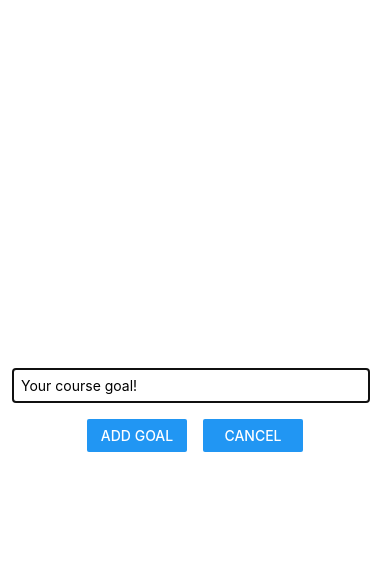
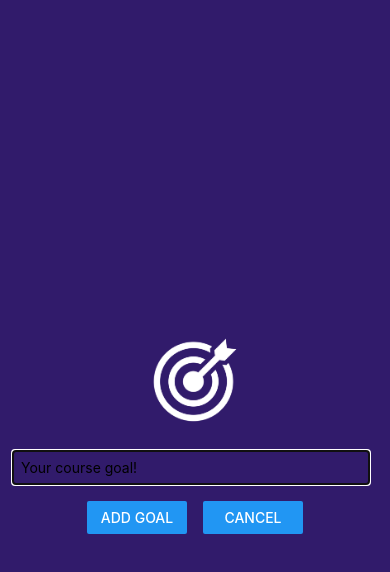
Before and after one commit to AlexisCast/goals-reactn, a React Native app: screen / in a window 390 px wide. Both pictures are taken after a click on the button "ADD NEW GOAL". Shown: the top 572 px of the page. Built offline with nearby package versions, Linux system fonts and the light colour scheme.

Commit message:
add image and styling

```diff
--- a/components/GoalInput.js
+++ b/components/GoalInput.js
@@ -1,5 +1,12 @@
 import { useState } from "react";
-import { Button, StyleSheet, TextInput, View, Modal } from "react-native";
+import {
+	Button,
+	StyleSheet,
+	TextInput,
+	View,
+	Modal,
+	Image,
+} from "react-native";
 
 const GoalInput = ({ addGoal, visible, onCancel }) => {
 	const [enteredGoalText, setEnterGoalText] = useState("");
@@ -16,6 +23,10 @@ const GoalInput = ({ addGoal, visible, onCancel }) => {
 	return (
 		<Modal visible={visible} animationType="slide">
 			<View style={styles.inputContainer}>
+				<Image
+					style={styles.image}
+					source={require("../assets/images/goal.png")}
+				/>
 				<TextInput
 					style={styles.textInput}
 					placeholder="Your course goal!"
@@ -42,10 +53,8 @@ const styles = StyleSheet.create({
 		flex: 1,
 		justifyContent: "center",
 		alignItems: "center",
-		marginBottom: 24,
-		borderBottomWidth: 1,
-		borderColor: "grey",
 		padding: 16,
+		backgroundColor: "#311b6b",
 	},
 	textInput: {
 		borderWidth: 1,
@@ -62,4 +71,9 @@ const styles = StyleSheet.create({
 		width: 100,
 		marginHorizontal: 8,
 	},
+	image: {
+		width: 100,
+		height: 100,
+		margin: 20,
+	},
 });
```
Also changed, not shown: assets/images/goal.png (added).
